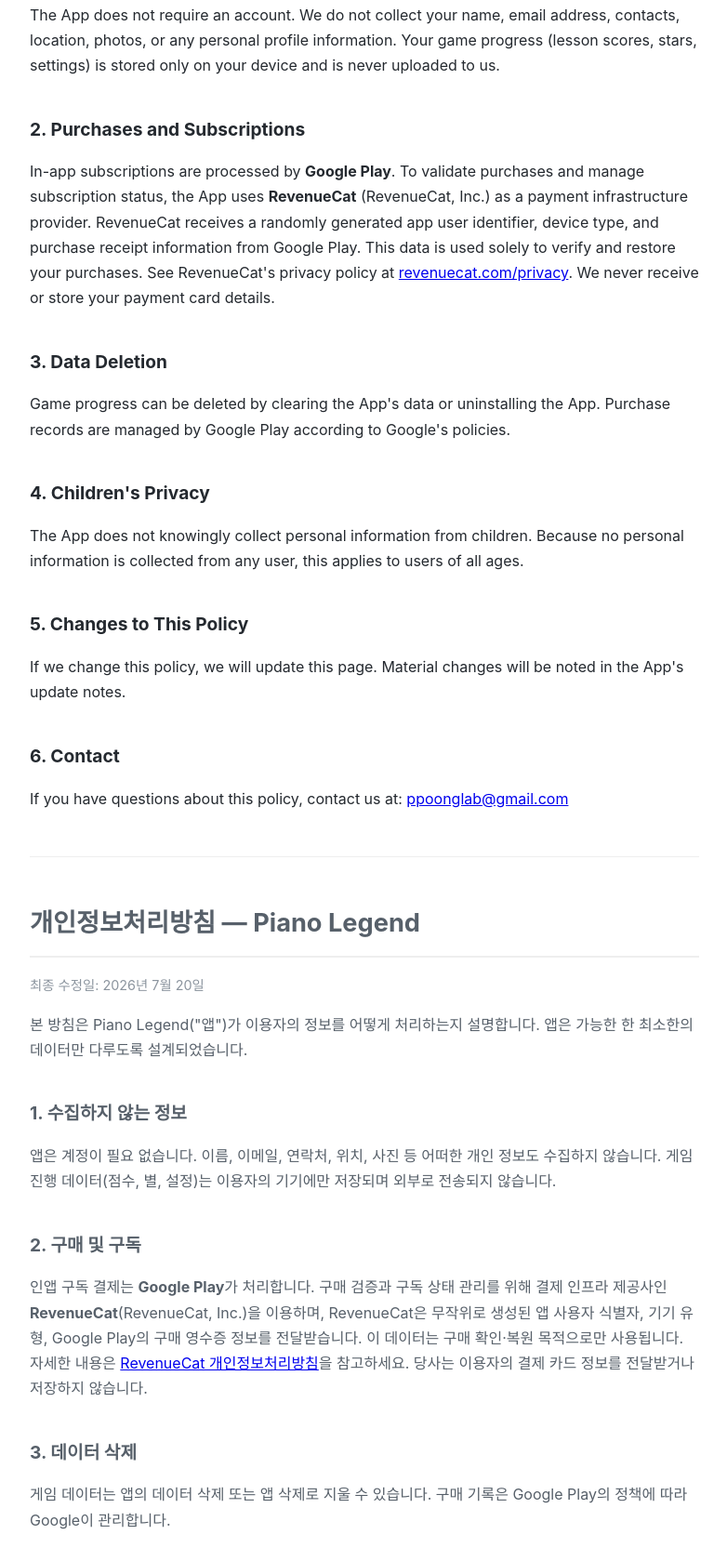
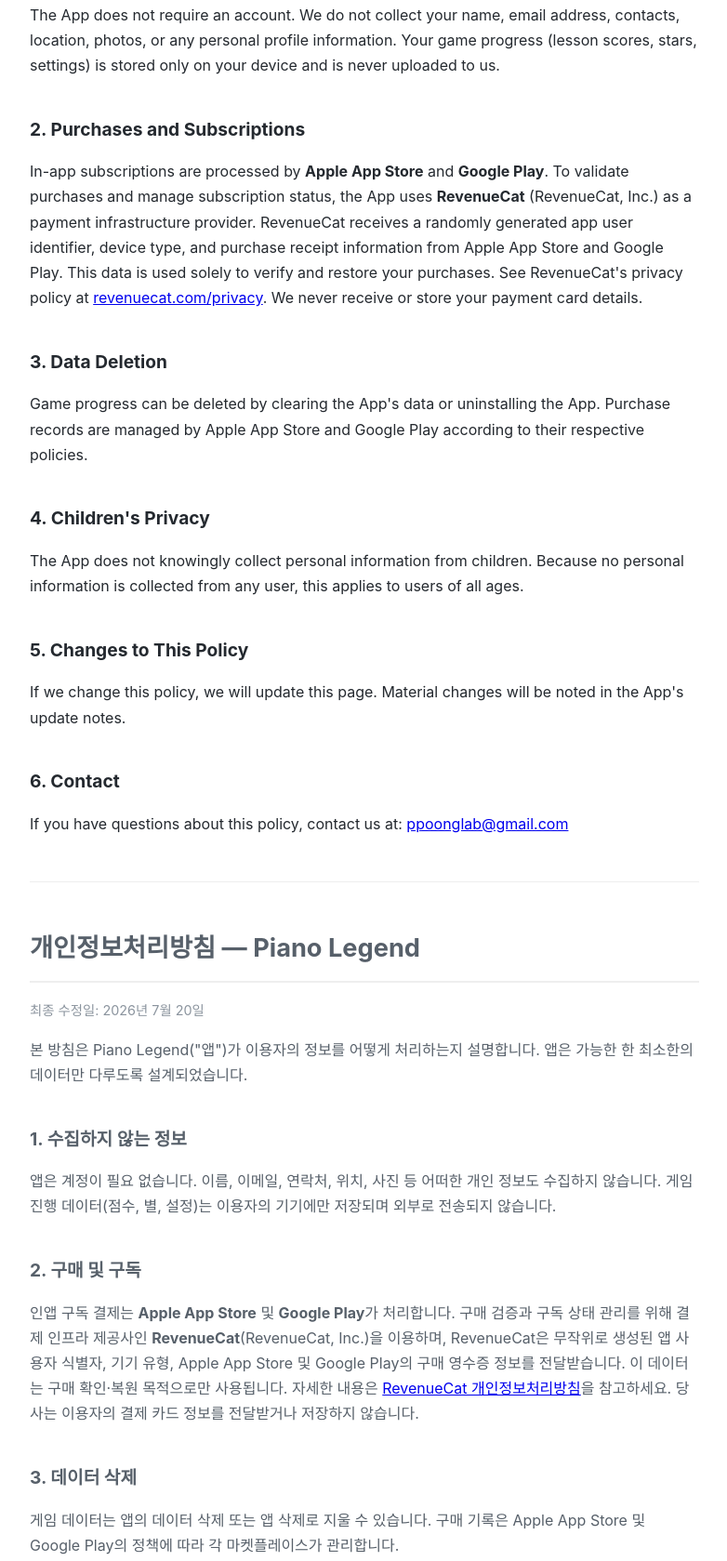
Before and after one commit to ppoonglab/piano-legend-legal, a plain HTML site: page privacy.html in a window 1280 px wide. Shown: the part 300-1979 px from the top of the page at 93% size, without its empty margins (248-1030 px from the left). Drawn offline with Linux system fonts and the light colour scheme.

Commit message:
Update privacy.html

```diff
--- a/privacy.html
+++ b/privacy.html
@@ -28,17 +28,17 @@ contacts, location, photos, or any personal profile information. Your game progr
 (lesson scores, stars, settings) is stored only on your device and is never uploaded to us.</p>
 
 <h2>2. Purchases and Subscriptions</h2>
-<p>In-app subscriptions are processed by <strong>Google Play</strong>. To validate purchases
+<p>In-app subscriptions are processed by <strong>Apple App Store</strong> and <strong>Google Play</strong>. To validate purchases
 and manage subscription status, the App uses <strong>RevenueCat</strong> (RevenueCat, Inc.)
 as a payment infrastructure provider. RevenueCat receives a randomly generated app user
-identifier, device type, and purchase receipt information from Google Play. This data is
+identifier, device type, and purchase receipt information from Apple App Store and Google Play. This data is
 used solely to verify and restore your purchases. See RevenueCat's privacy policy at
 <a href="https://www.revenuecat.com/privacy">revenuecat.com/privacy</a>. We never receive
 or store your payment card details.</p>
 
 <h2>3. Data Deletion</h2>
 <p>Game progress can be deleted by clearing the App's data or uninstalling the App.
-Purchase records are managed by Google Play according to Google's policies.</p>
+Purchase records are managed by Apple App Store and Google Play according to their respective policies.</p>
 
 <h2>4. Children's Privacy</h2>
 <p>The App does not knowingly collect personal information from children. Because no
@@ -67,16 +67,16 @@ in the App's update notes.</p>
 외부로 전송되지 않습니다.</p>
 
 <h2>2. 구매 및 구독</h2>
-<p>인앱 구독 결제는 <strong>Google Play</strong>가 처리합니다. 구매 검증과 구독 상태
+<p>인앱 구독 결제는 <strong>Apple App Store</strong> 및 <strong>Google Play</strong>가 처리합니다. 구매 검증과 구독 상태
 관리를 위해 결제 인프라 제공사인 <strong>RevenueCat</strong>(RevenueCat, Inc.)을
-이용하며, RevenueCat은 무작위로 생성된 앱 사용자 식별자, 기기 유형, Google Play의
+이용하며, RevenueCat은 무작위로 생성된 앱 사용자 식별자, 기기 유형, Apple App Store 및 Google Play의
 구매 영수증 정보를 전달받습니다. 이 데이터는 구매 확인·복원 목적으로만 사용됩니다.
 자세한 내용은 <a href="https://www.revenuecat.com/privacy">RevenueCat 개인정보처리방침</a>을
 참고하세요. 당사는 이용자의 결제 카드 정보를 전달받거나 저장하지 않습니다.</p>
 
 <h2>3. 데이터 삭제</h2>
 <p>게임 데이터는 앱의 데이터 삭제 또는 앱 삭제로 지울 수 있습니다. 구매 기록은
-Google Play의 정책에 따라 Google이 관리합니다.</p>
+Apple App Store 및 Google Play의 정책에 따라 각 마켓플레이스가 관리합니다.</p>
 
 <h2>4. 아동의 개인정보</h2>
 <p>앱은 아동의 개인정보를 수집하지 않습니다. 어떤 이용자로부터도 개인정보를 수집하지
```
